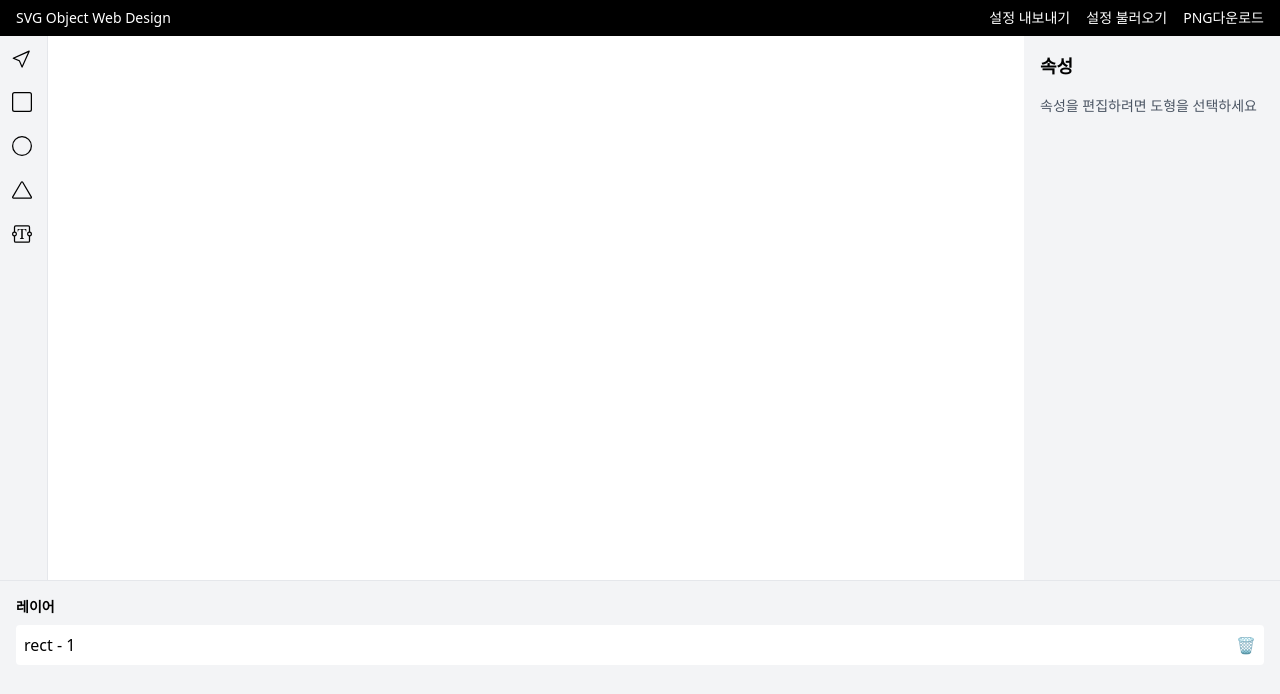
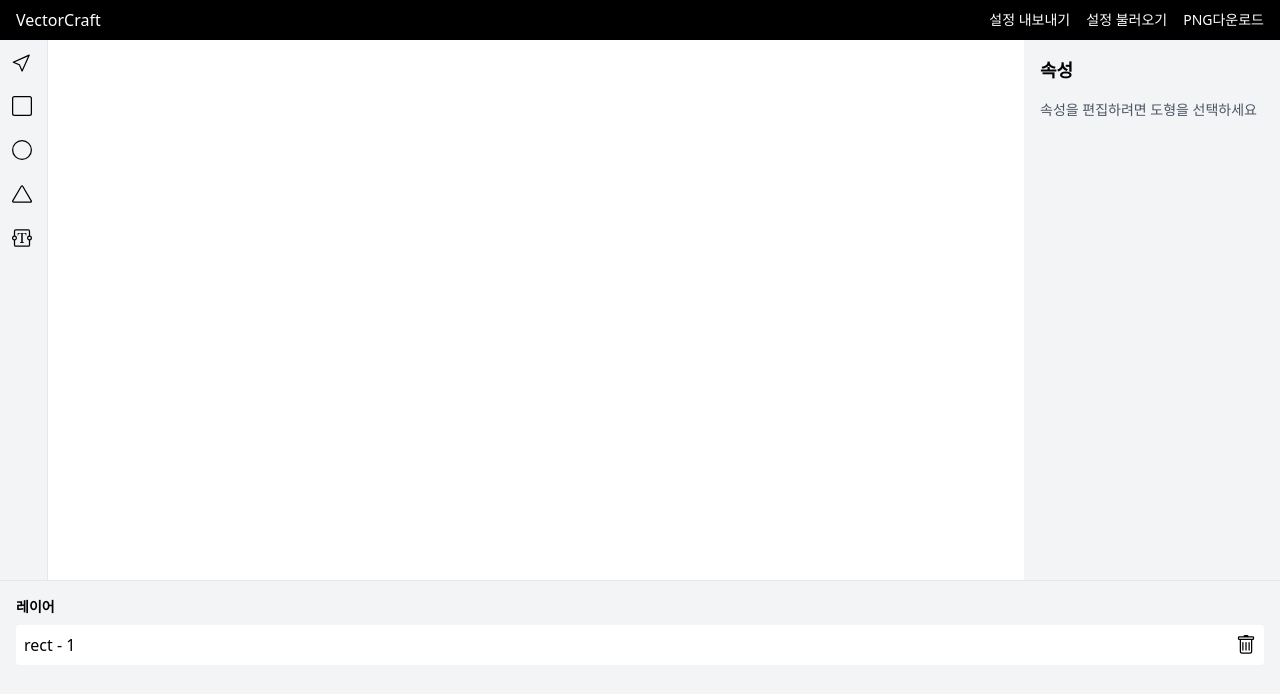
Before and after one commit to lionleeee/VectorCraft, a React (Vite) app: page / in a window 1280 px wide. Shown: the top 694 px of the page. Built offline with nearby package versions, Linux system fonts and the light colour scheme.

Commit message:
chore : 메인 레이아웃 컴포넌트 분리

```diff
--- a/src/App.tsx
+++ b/src/App.tsx
@@ -1,67 +1,10 @@
-import { BsSquare, BsCircle, BsTriangle, BsCursor } from "react-icons/bs";
-import { BsTextareaT } from "react-icons/bs";
+import { MainLayout } from "./components/Layout/MainLayout";
 
 function App() {
   return (
-    <div className="h-screen flex flex-col">
-      {/* 상단 네비 */}
-      <nav className="bg-black text-white px-4 py-2 text-sm ">
-        <div className="flex justify-between items-center">
-          <div>SVG Object Web Design</div>
-          <div className="flex gap-4 text-sm">
-            <button>설정 내보내기</button>
-            <button>설정 불러오기</button>
-            <button>PNG다운로드</button>
-          </div>
-        </div>
-      </nav>
-
-      {/* 메인 컨텐츠 영역 */}
-      <div className="flex flex-1 overflow-hidden">
-        {/* 왼쪽 도구 패널 */}
-        <div className="w-12 bg-gray-100 border-r">
-          <div className="flex flex-col gap-2 p-1">
-            <button className="p-2 hover:bg-gray-200 rounded" title="커서">
-              <BsCursor className="w-5 h-5 " />
-            </button>
-            <button className="p-2 hover:bg-gray-200 rounded" title="사각형">
-              <BsSquare className="w-5 h-5" />
-            </button>
-            <button className="p-2 hover:bg-gray-200 rounded" title="원형">
-              <BsCircle className="w-5 h-5" />
-            </button>
-            <button className="p-2 hover:bg-gray-200 rounded" title="다각형">
-              <BsTriangle className="w-5 h-5" />
-            </button>
-            <button className="p-2 hover:bg-gray-200 rounded" title="텍스트">
-              <BsTextareaT className="w-5 h-5" />
-            </button>
-          </div>
-        </div>
-
-        {/* 중앙 캔버스 영역 */}
-        <div className="flex-1 p-4 overflow-auto">
-          <div className="w-full h-full bg-white"></div>
-        </div>
-
-        {/* 오른쪽 속성 패널 */}
-        <div className="w-64 bg-gray-100 p-4 overflow-y-auto">
-          <h2 className="text-lg font-bold mb-4">속성</h2>
-          <p className="text-sm text-gray-600">
-            속성을 편집하려면 도형을 선택하세요
-          </p>
-        </div>
-      </div>
-
-      {/* 하단 레이어 패널 */}
-      <div className="h-[220px] bg-gray-100 border-t p-4 overflow-y-auto">
-        <div className="text-sm font-bold mb-2">레이어</div>
-        <div className="flex items-center bg-white p-2 rounded">
-          <span>rect - 1</span>
-          <button className="ml-auto">🗑️</button>
-        </div>
-      </div>
-    </div>
+    <MainLayout>
+      <div className="w-full h-full bg-white">{/* 캔버스 영역 */}</div>
+    </MainLayout>
   );
 }
 
--- /dev/null
+++ b/src/components/Layers/LayerPanel.tsx
@@ -0,0 +1,15 @@
+import { BsTrash } from "react-icons/bs";
+
+export const LayerPanel = () => {
+  return (
+    <div className="h-[220px] bg-gray-100 border-t p-4 overflow-y-auto">
+      <div className="text-sm font-bold mb-2">레이어</div>
+      <div className="flex items-center bg-white p-2 rounded">
+        <span>rect - 1</span>
+        <button className="ml-auto">
+          <BsTrash className="w-5 h-5" />
+        </button>
+      </div>
+    </div>
+  );
+};
--- /dev/null
+++ b/src/components/Layout/Header.tsx
@@ -0,0 +1,14 @@
+export const Header = () => {
+  return (
+    <header className="bg-black text-white px-4 py-2">
+      <div className="flex justify-between items-center ">
+        <label>VectorCraft</label>
+        <div className="flex gap-4 text-sm">
+          <button>설정 내보내기</button>
+          <button>설정 불러오기</button>
+          <button>PNG다운로드</button>
+        </div>
+      </div>
+    </header>
+  );
+};
--- /dev/null
+++ b/src/components/Layout/MainLayout.tsx
@@ -0,0 +1,22 @@
+import { Header } from "./Header";
+import { ToolPanel } from "../Tools/ToolPanel";
+import { SettingsPanel } from "../Settings/SettingsPanel";
+import { LayerPanel } from "../Layers/LayerPanel";
+
+interface MainLayoutProps {
+  children: React.ReactNode;
+}
+
+export const MainLayout = ({ children }: MainLayoutProps) => {
+  return (
+    <div className="h-screen flex flex-col">
+      <Header />
+      <div className="flex flex-1 overflow-hidden">
+        <ToolPanel />
+        <main className="flex-1 overflow-auto p-4">{children}</main>
+        <SettingsPanel />
+      </div>
+      <LayerPanel />
+    </div>
+  );
+};
--- /dev/null
+++ b/src/components/Settings/SettingsPanel.tsx
@@ -0,0 +1,10 @@
+export const SettingsPanel = () => {
+  return (
+    <aside className="w-64 bg-gray-100 p-4 overflow-y-auto">
+      <h2 className="text-lg font-bold mb-4">속성</h2>
+      <p className="text-sm text-gray-600">
+        속성을 편집하려면 도형을 선택하세요
+      </p>
+    </aside>
+  );
+};
--- /dev/null
+++ b/src/components/Tools/ToolPanel.tsx
@@ -0,0 +1,31 @@
+import {
+  BsCursor,
+  BsSquare,
+  BsCircle,
+  BsTriangle,
+  BsTextareaT,
+} from "react-icons/bs";
+
+export const ToolPanel = () => {
+  return (
+    <aside className="w-12 bg-gray-100 border-r">
+      <div className="flex flex-col gap-2 p-1">
+        <button className="p-2 hover:bg-gray-200 rounded" title="커서">
+          <BsCursor className="w-5 h-5" />
+        </button>
+        <button className="p-2 hover:bg-gray-200 rounded" title="사각형">
+          <BsSquare className="w-5 h-5" />
+        </button>
+        <button className="p-2 hover:bg-gray-200 rounded" title="원형">
+          <BsCircle className="w-5 h-5" />
+        </button>
+        <button className="p-2 hover:bg-gray-200 rounded" title="다각형">
+          <BsTriangle className="w-5 h-5" />
+        </button>
+        <button className="p-2 hover:bg-gray-200 rounded" title="텍스트">
+          <BsTextareaT className="w-5 h-5" />
+        </button>
+      </div>
+    </aside>
+  );
+};
```
